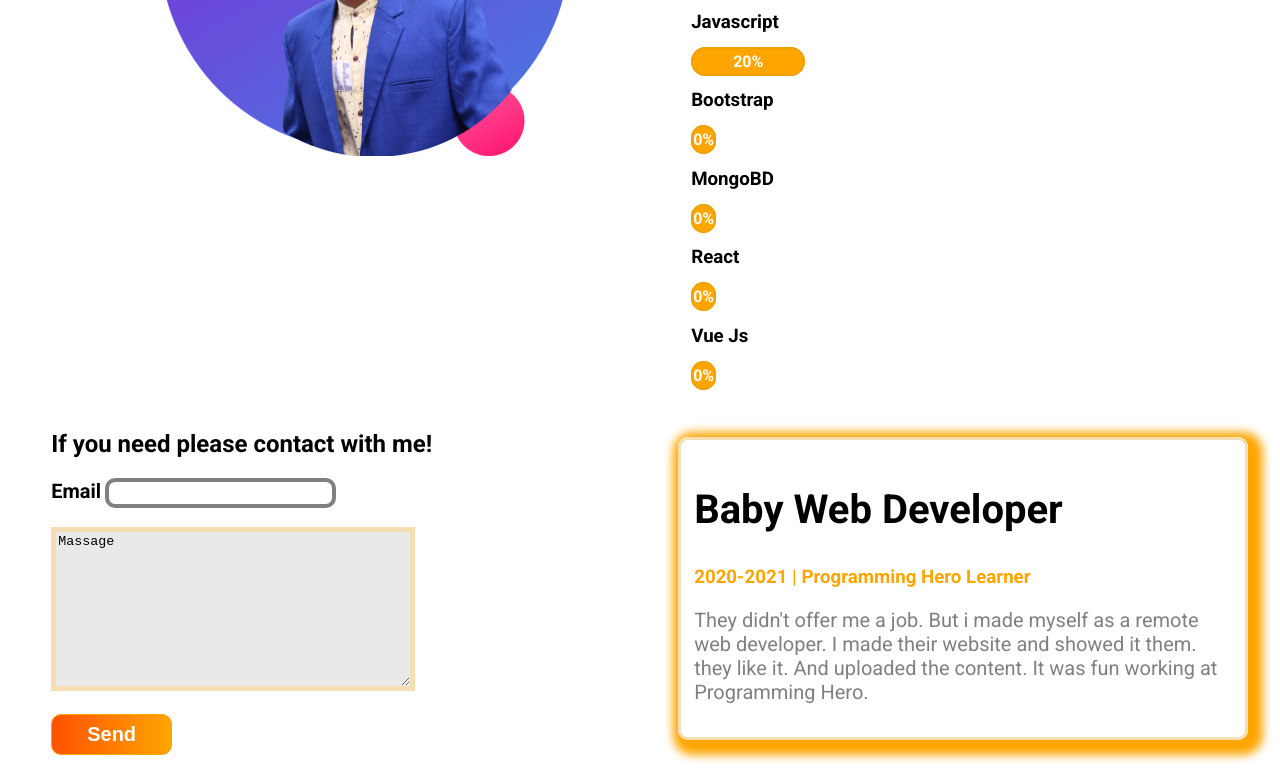
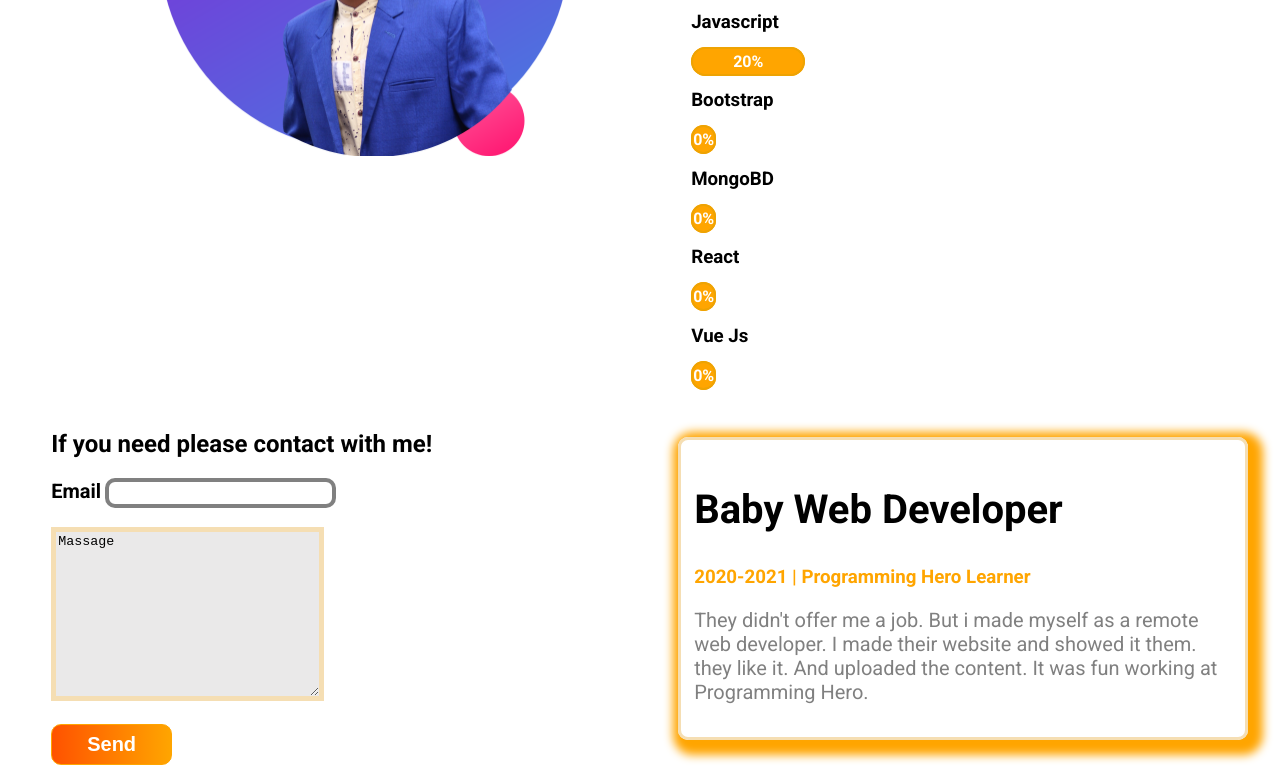
Before and after one commit to web-shoharab-pk/my-portfolio, a plain HTML site: page index.html in a window 1280 px wide. Shown: the part 1589-2370 px from the top of the page. Drawn offline with Linux system fonts and the light colour scheme.

Commit message:
resposive

```diff
--- a/stylesheet.css
+++ b/stylesheet.css
@@ -161,8 +161,8 @@ height: 650px;
 }
 #massage{
     border: 5px solid wheat;
-    height: 150px;
-    width: 350px;
+    height: 20vh;
+    width: 45%;
     background: #bebcbc54;
 
 }
```
